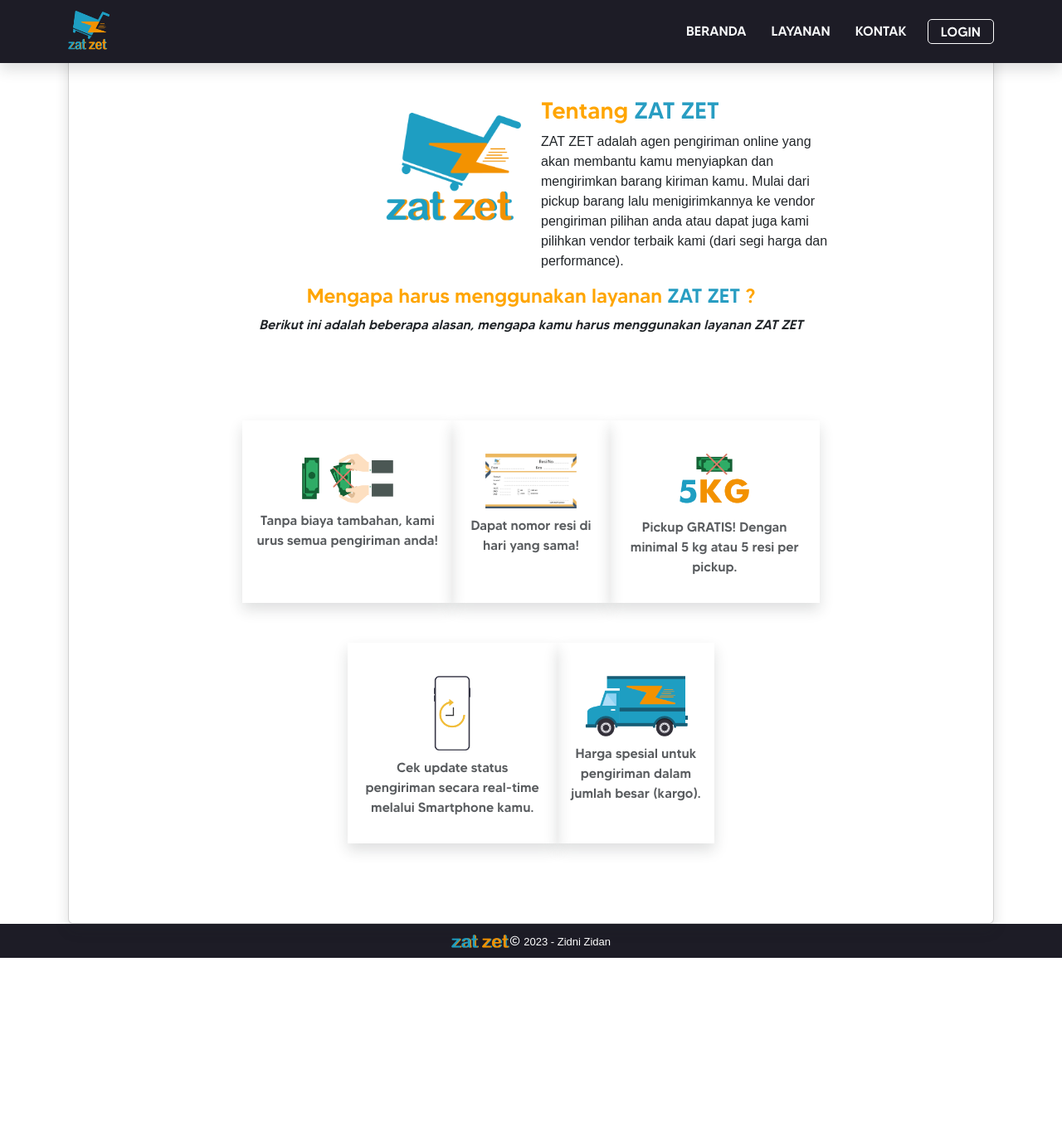
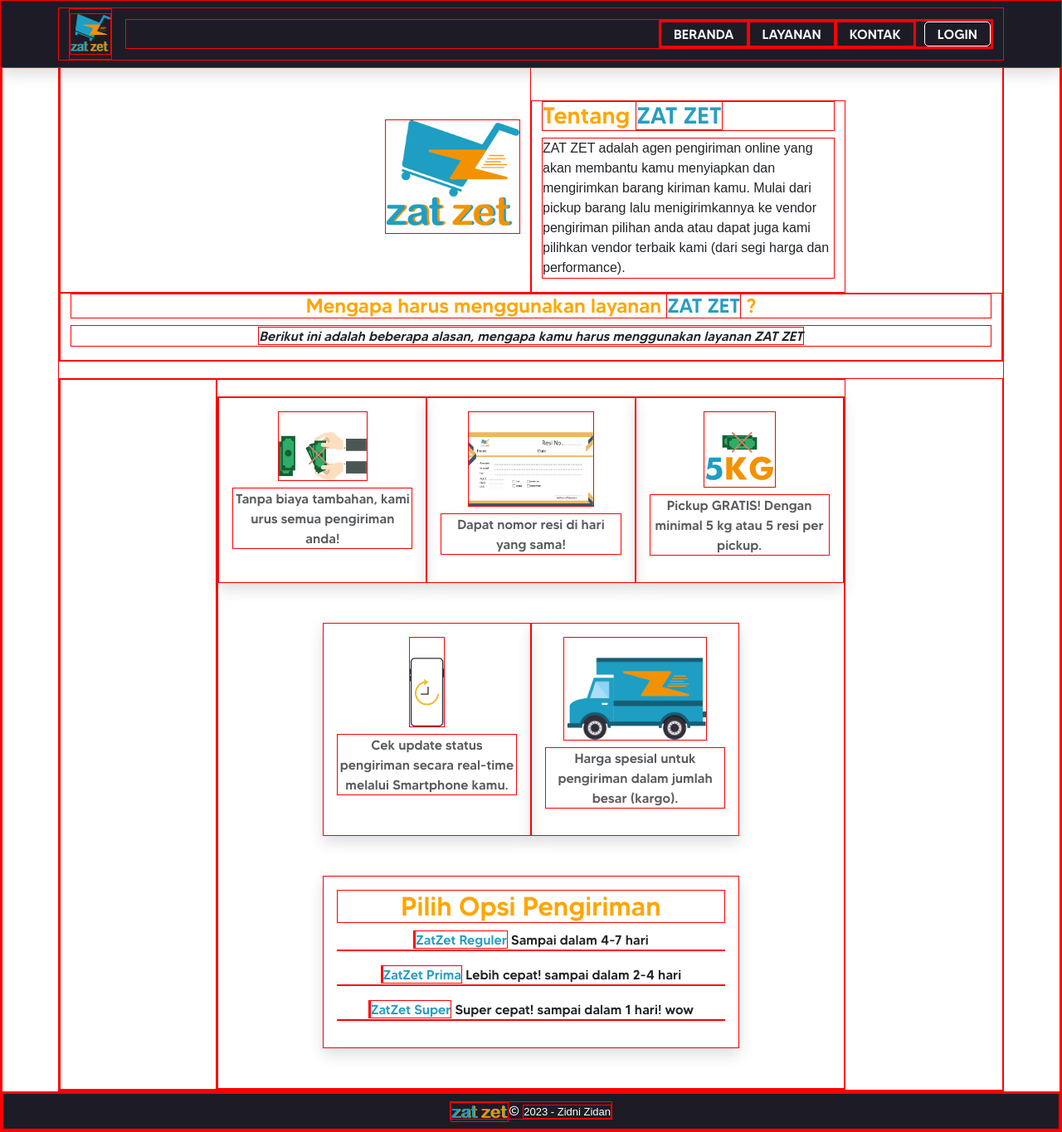
Before and after one commit to zidnizidannn/zatzet_site, a PHP site: page /2layanan.html in a window 1280 px wide. Shown: the whole page at 83% size. Before the commit the page ends 1155 px from the top, so only its background shows below. Run offline with PHP 8.4, Linux system fonts and the light colour scheme.

Commit message:
modifikasi Index & penambahan Layanan

```diff
--- a/2layanan.html
+++ b/2layanan.html
@@ -1,19 +1,59 @@
+<!-- <?php
+function loginUser($username, $email, $password) {
+    $servername = "sql307.epizy.com";
+    $username_db = "epiz_33835110";
+    $password_db = "fc9rLLcxT2n";
+    $dbname = "epiz_33835110_db_zidni_zatzet";
+
+    $conn = new mysqli($servername, $username_db, $password_db, $dbname);
+    if ($conn->connect_error) {
+        die("Koneksi gagal: " . $conn->connect_error);
+    }
+    $sql = "INSERT INTO users (username, email, password) VALUES ('$username', '$email', '$password')";
+    if ($conn->query($sql) === TRUE) {
+        $conn->close();
+        return true; // Mengembalikan nilai true jika berhasil
+    } else {
+        $conn->close();
+        return false; // Mengembalikan nilai false jika terjadi kesalahan
+    }
+}
+$username = $_POST['username'];
+$email = $_POST['email'];
+$password = $_POST['password'];
+
+if ($_SERVER["REQUEST_METHOD"] == "POST") {
+    $result = loginUser($username, $email, $password);
+    if ($result) {
+        echo "Data berhasil disimpan";
+    } else {
+        echo "Terjadi kesalahan saat menyimpan data";
+    }
+}
+?> -->
+
 <!DOCTYPE html>
 <html lang="en">
-
 <head>
     <meta charset="utf-8">
     <meta name="viewport" content="width=device-width, initial-scale=1, shrink-to-fit=no">
     <link rel="stylesheet" href="css/bootstrap.css">
+    <link rel="stylesheet" href="style.css">
+    <script src="https://cdn.jsdelivr.net/npm/bootstrap@5.0.0-beta3/dist/js/bootstrap.bundle.min.js"></script>
+    <script src="script.js"></script>
     <link rel="icon" href="image/zatzet logos.png" class="rounded-circle">
-    <link rel="stylesheet" href="style.css">
     <title>zatzet</title>
+    <style>
+        *{
+            border: 1px solid red;
+        }
+    </style>
 </head>
 
 <body>
     <nav class="navbar fixed-top navbar-expand-lg navbar-dark shadow" style="background-color: #1D1C26">
         <div class="container">
-            <a class="navbar-brand" href="1index.html">
+            <a class="navbar-brand" href="index.html">
                 <img src="image/zatzet nav.png" alt="zatzet" width="100%">
             </a>
             <button class="navbar-toggler" type="button" data-toggle="collapse" data-target="#navbarNav" aria-controls="navbarNav" aria-expanded="false" aria-label="Toggle navigation">
@@ -22,24 +62,24 @@
             <div class="collapse navbar-collapse justify-content-end" id="navbarNav">
                 <ul class="navbar-nav ml-auto">
                     <li class="nav-item">
-                        <a class="nav-link text-light active" href="1index.html">BERANDA</a>
+                        <a class="nav-link text-light active" id="nav" href="index.html">BERANDA</a>
                     </li>
                     <li class="nav-item">
-                        <a class="nav-link text-light active" href="2layanan.html">LAYANAN</a>
+                        <a class="nav-link text-light active" id="nav" href="2layanan.html">LAYANAN</a>
                     </li>
                     <li class="nav-item">
-                        <a class="nav-link text-light active" href="3kontak.html">KONTAK</a>
+                        <a class="nav-link text-light active" id="nav" href="3kontak.html">KONTAK</a>
                     </li>
                     <li class="nav-item">
-                        <a class="nav-link text-light active" id="login" href="">LOGIN</a>
+                        <a class="nav-link text-light active" id="login" href="#registerModal" data-bs-toggle="modal" data-bs-target="#registerModal" onclick="switchToRegisterForm()">LOGIN</a>
                     </li>
                 </ul>
             </div>
         </div>
     </nav>
+
     <div class="jumbotron-fluid mt-5">
         <div class="container">
-            <div class="card shadow">
             <div class="row">
                 <div class="col-md-6 d-flex justify-content-end">
                     <img class="my-auto" src="image/zatzet nav.png" width="30%">
@@ -55,7 +95,7 @@
             </div>
             <div class="row">
                 <div class="col-sm-2 d-none d-sm-block pb-5"></div>
-                    <div class="col-12 col-sm-8 pt-5">
+                <div class="col-12 col-sm-8" style="padding-top: 0px;">
                     <div class="row justify-content-center text-center pb-5">
                         <div class="col-md-4 mb-5 shadow p-3">
                             <img src="image/zatzet freeongkos.png" class="im pt-4 mb-2" width="50%">
@@ -63,7 +103,7 @@
                                 Tanpa biaya tambahan, kami urus semua pengiriman anda!
                             </p>
                         </div>
-                            <div class="col-md-3 mb-5 ml-2 shadow p-3">
+                        <div class="col-md-4 mb-5 ml-2 shadow p-3">
                             <img src="image/resi.png" class="im pt-4 mb-2" width="70%">
                             <p class="text-muted">
                                 Dapat nomor resi di hari yang sama!
@@ -81,65 +121,88 @@
                                 Cek update status pengiriman secara real-time melalui Smartphone kamu.
                             </p>
                         </div>
-                            <div class="col-md-3 mb-5 ml-2 shadow p-3">
+                        <div class="col-md-4 mb-5 ml-2 shadow p-3">
                             <img src="image/zazet cargo.png" class="im pt-4 mb-2" width="80%">
                             <p class="text-muted">
                                 Harga spesial untuk pengiriman dalam jumlah besar (kargo).
                             </p>
                         </div>
+                        <div class=" col-md-8 shadow p-3">
+                            <h2 style="color:orange;">Pilih Opsi Pengiriman</h2>
+                            <p style="display: inline;"><p style="display:inline; color: #289DC2;">ZatZet Reguler</p> Sampai dalam 4-7 hari</p>
+                            <p style="display: inline;"><p style="display:inline; color: #289DC2;">ZatZet Prima</p> Lebih cepat! sampai dalam 2-4 hari</p>
+                            <p style="display: inline;"><p style="display:inline; color: #289DC2;">ZatZet Super</p> Super cepat! sampai dalam 1 hari! wow</p>
                         </div>
                     </div>
                 </div>
             </div>
         </div>
+
+        <div class="modal fade" id="loginModal" tabindex="-1" aria-labelledby="loginModalLabel" aria-hidden="true">
+            <div class="modal-dialog">
+                <div class="modal-content">
+                    <div class="modal-header">
+                        <h5 class="modal-title" id="loginModalLabel">Login</h5>
+                        <button type="button" class="btn-close" data-bs-dismiss="modal" aria-label="Close"></button>
                     </div>
-    <div id="loginForm" class="container mt-5" style="display: none;">
-        <div class="card shadow">
-            <div class="card-body">
-                <h3 class="card-title">Login</h3>
-                <!-- Your login form content goes here -->
-                <form>
-                    <!-- Add your form fields here -->
-                    <div class="form-group">
-                        <label for="username">Username</label>
-                        <input type="text" class="form-control" id="username" placeholder="Enter your username">
+                    <div class="modal-body">
+                        <form id="loginForm">
+                            <div class="mb-3">
+                                <label for="usernameOrEmail" class="form-label">Username / Email:</label>
+                                <input type="text" class="form-control" id="usernameOrEmail" name="usernameOrEmail" required>
                             </div>
-                    <div class="form-group">
-                        <label for="password">Password</label>
-                        <input type="password" class="form-control" id="password" placeholder="Enter your password">
+                            <div class="mb-3">
+                                <label for="password" class="form-label">Password:</label>
+                                <input type="password" class="form-control" id="password" name="password" required>
                             </div>
-                    <button type="submit" class="btn btn-primary">Submit</button>
+                            <button type="submit" class="btn btn-primary" style="background-color: orange; border: none;">Login</button>
                         </form>
+                        <p class="text-center mt-3" id="alreadyRegisteredText"><a id="showLoginForm" href="#" data-bs-toggle="modal"
+                            data-bs-target="#registerModal">Daftar </a>untuk masuk</p>
                     </div>
                 </div>
             </div>
+        </div>
+
+        <div class="modal fade" id="registerModal" tabindex="-1" aria-labelledby="registerModalLabel" aria-hidden="true">
+            <div class="modal-dialog">
+                <div class="modal-content">
+                    <div class="modal-header">
+                        <h5 class="modal-title" id="registerModalLabel">Register</h5>
+                        <button type="button" class="btn-close" data-bs-dismiss="modal" aria-label="Close"></button>
+                    </div>
+                    <div class="modal-body">
+                        <form id="registerForm">
+                            <div class="mb-3">
+                                <label for="username" class="form-label">Username:</label>
+                                <input type="text" class="form-control" id="username" name="username" required>
+                            </div>
+                            <div class="mb-3">
+                                <label for="email" class="form-label">Email:</label>
+                                <input type="email" class="form-control" id="email" name="email" required>
+                            </div>
+                            <div class="mb-3">
+                                <label for="password" class="form-label">Password:</label>
+                                <input type="password" class="form-control" id="password" name="password" required>
+                            </div>
+                            <div class="mb-3">
+                                <label for="confirmPassword" class="form-label">Konfirmasi Password:</label>
+                                <input type="password" class="form-control" id="confirmPassword" name="confirmPassword" required>
+                            </div>
+                            <button type="submit" class="btn btn-primary" style="background-color: orange; border: none;">Register</button>
+                        </form>
+                        <p class="text-center mt-3" id="alreadyRegisteredText">Sudah punya akun? <a id="showLoginForm" href="#" data-bs-toggle="modal"
+                                data-bs-target="#loginModal">Login</a></p>
+                    </div>
+                </div>
+            </div>
+        </div>
+    </div>
+
     <footer class="text-white" style="background-color: #1D1C26;">
         <div class="text-center p-2">
             <span><img src="image/zatzet typograph.png" alt="zatzet" width="70px">&copy; <span style="font-family: Arial, Helvetica, sans-serif; font-size: small;">2023 - Zidni Zidan</span></span>
         </div>
     </footer>
-    <script>
-        document.addEventListener("DOMContentLoaded", function () {
-            var navbarToggler = document.querySelector(".navbar-toggler");
-            var navbarCollapse = document.querySelector(".navbar-collapse");
-            navbarToggler.addEventListener("click", function () {
-                navbarCollapse.classList.toggle("show");
-            });
-        });
-        document.addEventListener("DOMContentLoaded", function () {
-            var navbarToggler = document.querySelector(".navbar-toggler");
-            var navbarCollapse = document.querySelector(".navbar-collapse");
-            var loginLink = document.querySelector("#login");
-            var loginForm = document.querySelector("#loginForm");
-            navbarToggler.addEventListener("click", function () {
-                navbarCollapse.classList.toggle("show");
-            });
-            loginLink.addEventListener("click", function (event) {
-                event.preventDefault();
-                loginForm.style.display = "block";
-            });
-        });
-    </script>
-    <script src="https://cdnjs.cloudflare.com/ajax/libs/bootstrap/5.0.0/js/bootstrap.bundle.min.js"></script>
 </body>
 </html>
--- a/style.css
+++ b/style.css
@@ -1,6 +1,10 @@
 @font-face {
     font-family: tommy;
     src: url(font/MADE\ TOMMY\ Medium_PERSONAL\ USE.otf);
+}
+@font-face {
+    font-family: tommy_bold;
+    src: url(font/MADE\ TOMMY\ Bold_PERSONAL\ USE.otf);
 }
 
 @media (max-width: 768px) {
```
Also changed, not shown: index.html (renamed from index.php, +66 -60 lines), font/MADE TOMMY Bold_PERSONAL USE.otf (added), image/truck fast.png (added), image/truck fast.svg (added), image/zatzet typograph.jpg (added). Lines whose indentation alone changed are shown as unchanged.
